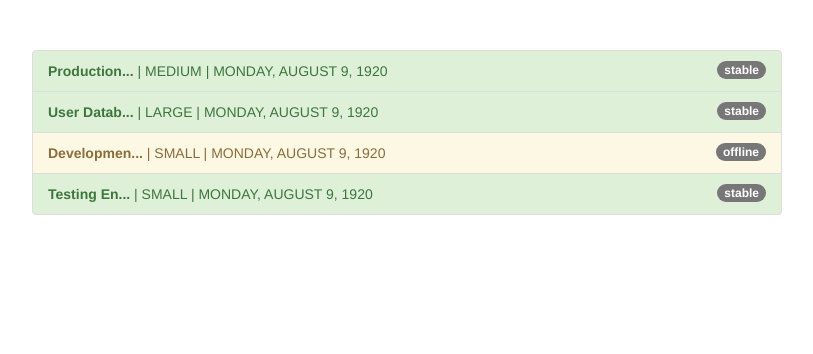
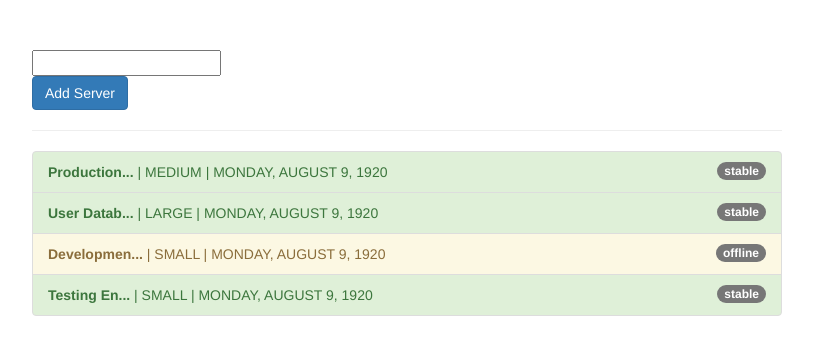
Before and after one commit to abem93/Pipes, an Angular app in the folder Pipes/: page / in a window 1280 px wide. Shown: the top 354 px of the page, without its empty margins (233-1046 px from the left). Built offline with nearby package versions, Linux system fonts and the light colour scheme.

Commit message:
Creating a Filter Pipe

```diff
--- a/Pipes/src/app/app.component.html
+++ b/Pipes/src/app/app.component.html
@@ -1,10 +1,14 @@
 <div class="container">
   <div class="row">
     <div class="col-xs-12 col-sm-10 col-md-8 col-sm-offset-1 col-md-offset-2">
+      <input type="text" [(ngModel)]="filteredStatus">
+      <br>
+      <button class="btn btn-primary" (click)="onAddServer()">Add Server</button>
+      <hr>
       <ul class="list-group">
         <li
           class="list-group-item"
-          *ngFor="let server of servers"
+          *ngFor="let server of servers | filter: filteredStatus: 'status'"
           [ngClass]="getStatusClasses(server)">
           <span
             class="badge">
--- a/Pipes/src/app/app.component.ts
+++ b/Pipes/src/app/app.component.ts
@@ -32,6 +32,9 @@ export class AppComponent {
       started: new Date(15, 1, 2017)
     }
   ];
+
+  filteredStatus = '';
+
   getStatusClasses(server: {instanceType: string, name: string, status: string, started: Date}) {
     return {
       'list-group-item-success': server.status === 'stable',
@@ -39,4 +42,13 @@ export class AppComponent {
       'list-group-item-danger': server.status === 'critical'
     };
   }
+
+  onAddServer(){
+    this.servers.push({
+      instanceType: 'small',
+      name: 'New Server',
+      status: 'stable',
+      started: new Date(25, 10, 2023)
+    })
+  }
 }
--- a/Pipes/src/app/app.module.ts
+++ b/Pipes/src/app/app.module.ts
@@ -5,11 +5,13 @@ import { FormsModule } from '@angular/forms';
 
 import { AppComponent } from './app.component';
 import { ShortenPipe } from './shorten.pipe';
+import { FilterPipe } from './filter.pipe';
 
 @NgModule({
   declarations: [
     AppComponent,
     ShortenPipe,
+    FilterPipe,
   ],
   imports: [
     BrowserModule,
--- /dev/null
+++ b/Pipes/src/app/filter.pipe.ts
@@ -0,0 +1,22 @@
+import { Pipe, PipeTransform } from '@angular/core';
+
+@Pipe({
+  name: 'filter'
+})
+export class FilterPipe implements PipeTransform {
+
+  transform(value: any, filterString: string, propName:string): any {
+    const resultArray = [];
+    if (value.length === 0 || filterString === ''){
+      return value
+    }
+    for(const item of value){
+
+      if(item[propName] === filterString){
+        resultArray.push(item);
+      }
+    }
+    return resultArray
+  }
+
+}
```
